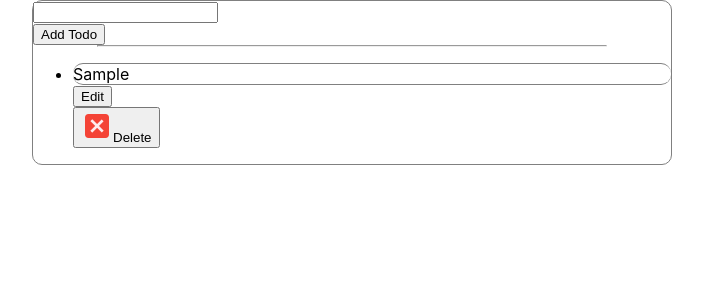
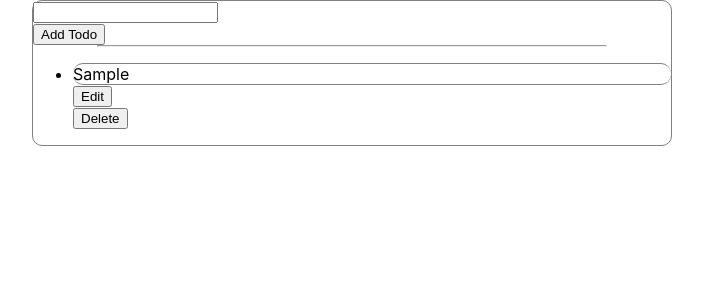
Before and after one commit to sameem420/REACTJS-TodoApp, a React (Create React App) app: page / in a window 1280 px wide. Both pictures are taken after typing "Sample" into the empty fields and a click on the button "Add Todo". Shown: the top 300 px of the page, without its empty margins (288-991 px from the left). Built offline with nearby package versions, Linux system fonts and the light colour scheme.

Commit message:
delete icon removed ...

```diff
--- a/src/App.js
+++ b/src/App.js
@@ -1,7 +1,6 @@
 import React from 'react';
 import './App.css';
 import 'cirrus-ui';
-import deleteIcon from './close.png';
 
 class App extends React.Component {
   constructor() {
@@ -79,7 +78,7 @@ class App extends React.Component {
                     <button className="btn-link" onClick={() => this.editTodo(index)}>Edit</button>}
                   </div>
                   <div className="col-5">
-                    <button className="btn-danger" onClick={() => this.deleteTodo(index)}><img src={deleteIcon} alt="delete icon"/>Delete</button>
+                    <button className="btn-danger" onClick={() => this.deleteTodo(index)}>Delete</button>
                   </div>
                 </div>
               </li>
```
Also changed, not shown: src/close.png (deleted).
